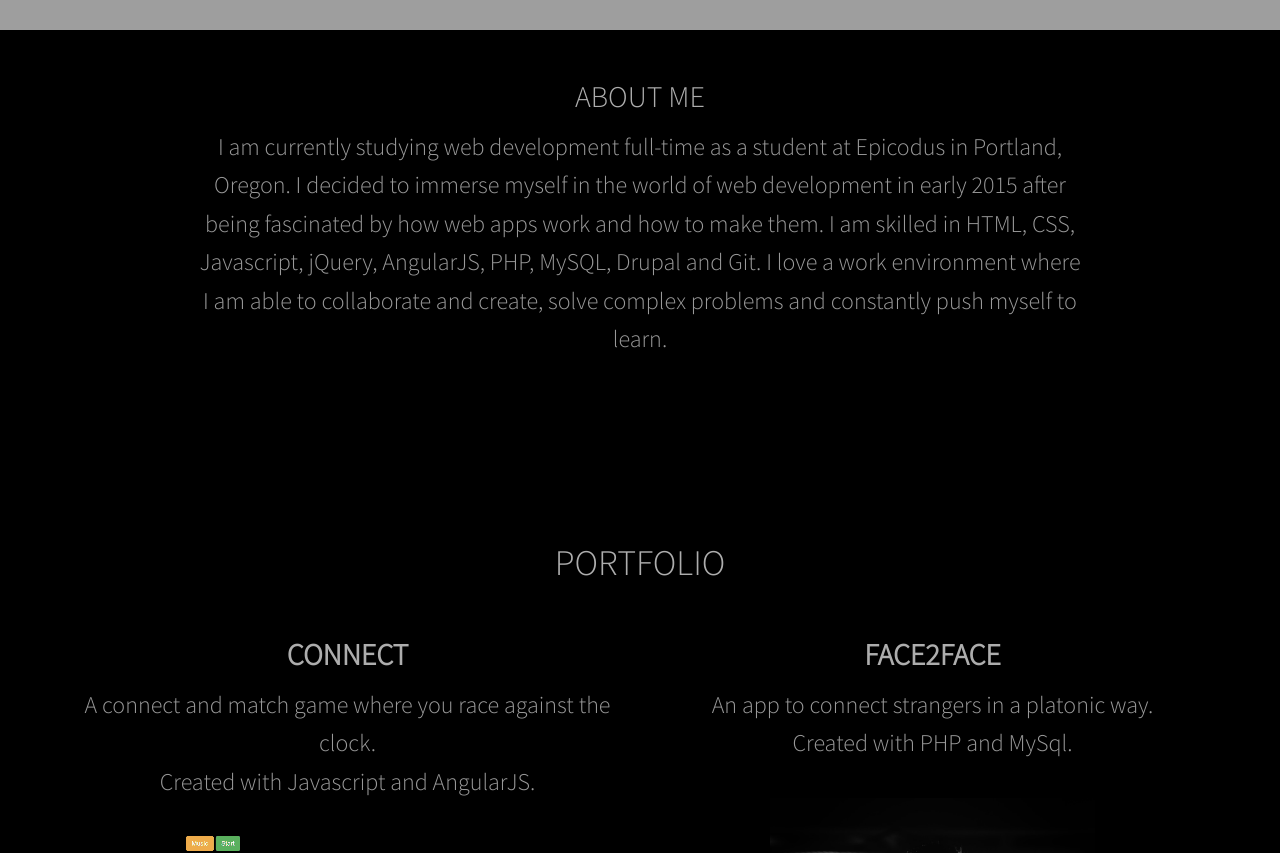
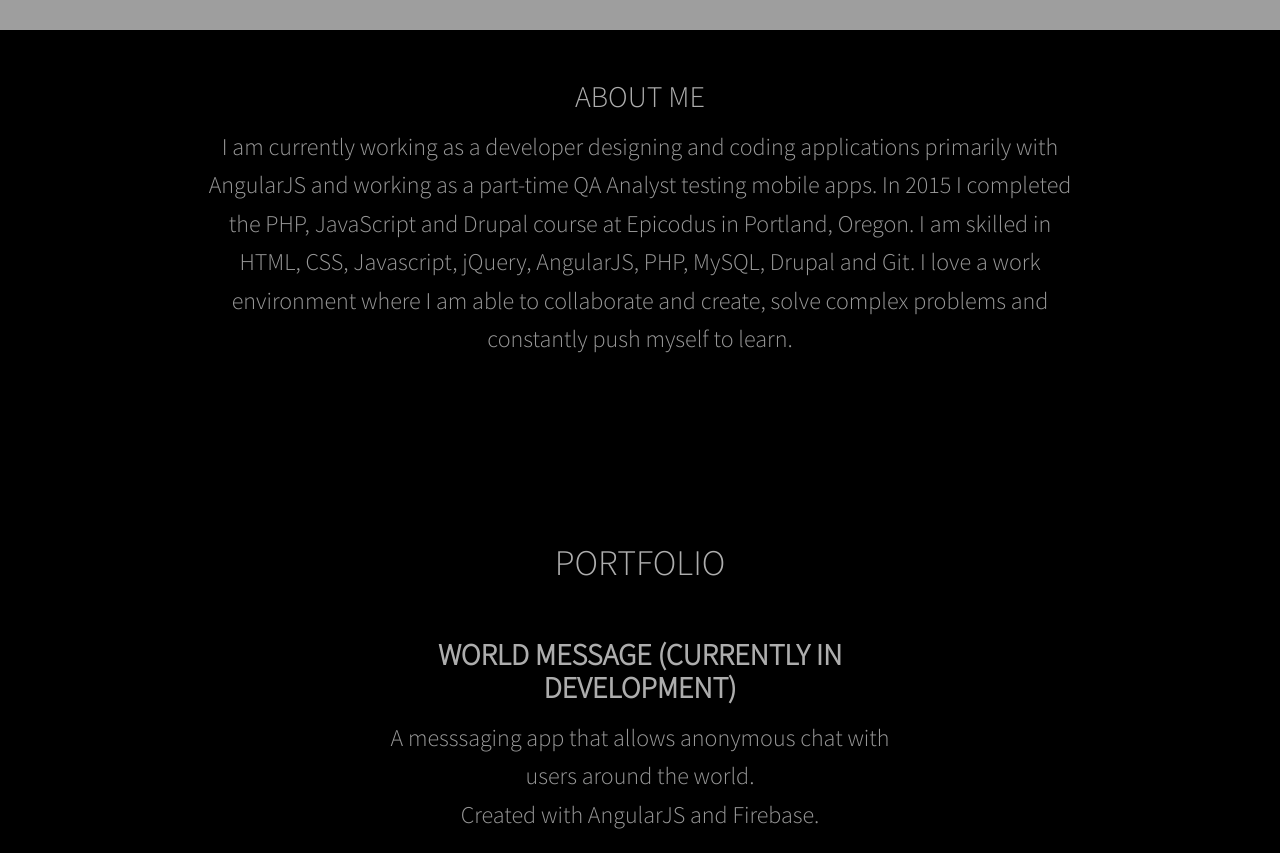
Before and after one commit to bdspen/portfolio, a plain HTML site: page index.html in a window 1280 px wide. Shown: the part 770-1623 px from the top of the page. Drawn offline with Linux system fonts and the light colour scheme; some packages are replaced by stand-ins of ours; grey boxes are pictures that could not be loaded.

Commit message:
edit index

```diff
--- a/index.html
+++ b/index.html
@@ -91,10 +91,10 @@
         <div class="row">
             <div class="col-lg-10 col-lg-offset-1">
                 <h2>About Me</h2>
-                <p>I am currently studying web development full-time as a student
-                    at Epicodus in Portland, Oregon. I decided to immerse myself
-                    in the world of web development in early 2015 after being fascinated
-                    by how web apps work and how to make them. I am skilled in HTML, CSS, Javascript, jQuery, AngularJS, PHP, MySQL, Drupal and Git.
+                <p>I am currently working as a developer designing and coding applications primarily with AngularJS
+                    and working as a part-time QA Analyst testing mobile apps.
+                    In 2015 I completed the PHP, JavaScript and Drupal course
+                    at Epicodus in Portland, Oregon. I am skilled in HTML, CSS, Javascript, jQuery, AngularJS, PHP, MySQL, Drupal and Git.
                     I love a work environment where I am able to collaborate and create, solve complex problems and constantly push myself to learn. </p>
             </div>
         </div>
@@ -108,10 +108,20 @@
                     <h1>Portfolio</h1>
                 </div>
                 <div class="row">
+                    <div class="col-md-6 col-md-offset-3">
+                        <h2 class="portfolio-header">World Message (Currently in Development)</h2>
+                        <p>A messsaging app that allows anonymous chat with users around the world. <br>Created with AngularJS and Firebase.</p>
+                        <a href="https://github.com/bdspen/WMAS" class="btn btn-default"><i class="fa fa-github fa-fw"></i> <span class="network-name">See the Github Repo.</span></a>
+                    </div>
+
+                </div>
+                <div class="row">
                     <div class="col-lg-6">
                         <h2 class="portfolio-header">Connect</h2>
-                        <p>A connect and match game where you race against the clock. <br>Created with Javascript and AngularJS.</p>
+                        <p>A connect and match game where you race the clock. <br>Created with Javascript and AngularJS.</p>
                         <a id="connect-link" href="http://bdspen.github.io/Connect-the-dots-game/"><img id="connect"src="img/connect-play.gif" /></a>
+                        <br>
+                        <a href="https://github.com/bdspen/Connect-the-dots-game" class="btn btn-default"><i class="fa fa-github fa-fw"></i> <span class="network-name">See the Github Repo.</span></a>
                     </div>
                     <div class="col-lg-6">
                         <h2 class="portfolio-header">Face2Face</h2>
```
